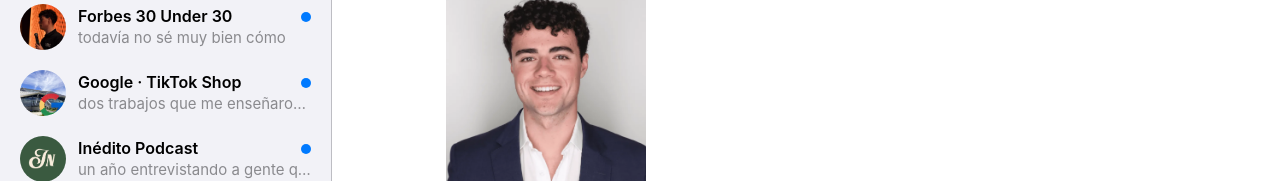
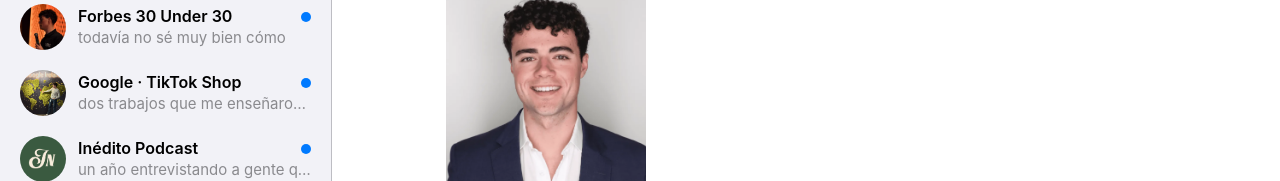
Before and after one commit to luischacon1/CV_landing, a Next.js app: page / in a window 1280 px wide. Shown: the part 263-444 px from the top of the page. Built offline with nearby package versions, Linux system fonts and the light colour scheme.

Commit message:
Foto de Google Dublín en el capítulo de Google
Co-Authored-By: Claude Fable 5.1 <noreply@anthropic.com>
Claude-Session: https://claude.ai/code/session_0176zyo4cfGhaymxqbJtmhmF

```diff
--- a/src/app/content/chapters.js
+++ b/src/app/content/chapters.js
@@ -79,12 +79,14 @@ export const chapters = [
   {
     id: "google",
     chip: "Google y TikTok",
-    row: { title: "Google · TikTok Shop", preview: "dos trabajos que me enseñaron mucho" },
+    row: { title: "Google · TikTok Shop", preview: "dos trabajos que me enseñaron mucho", image: "/media/google-dublin.webp" },
     messages: [
       { kind: "text", text: "entré de becario en TikTok Shop España y acabé con contrato, ayudando a marcas a vender en la plataforma y a creadores de medio europa a vivir de ello. aprendí a vender de verdad, que es distinto de lo que uno se imagina" },
       { kind: "text", text: "después pasé el verano de 2026 en Google, en Dublín, en el equipo de ventas para el mercado de UK. tres meses muy intensos" },
+      { kind: "photos", photos: [P("google-dublin", 1332, 1400, "Luis en la oficina de Google en Dublín, señalando Irlanda en un mapa")] },
+      { kind: "text", text: "por si no quedaba claro dónde estaba" },
       { kind: "photos", photos: [P("google-hq", 1050, 1400, "Luis en la sede de Google"), P("google-inside", 1050, 1400, "Dentro de las oficinas de Google"), P("meta-hq", 1050, 1400, "Luis en la sede de Meta")] },
-      { kind: "text", text: "estas son de mucho antes, de la primera vez que pisé Silicon Valley. una noche en San Francisco conocí a dos españoles en una cola, Guille y Jaime, y al día siguiente me estaban enseñando las oficinas de Meta y Google. la gente buena es lo mejor que te puede pasar" },
+      { kind: "text", text: "estas otras son de mucho antes, de la primera vez que pisé Silicon Valley. una noche en San Francisco conocí a dos españoles en una cola, Guille y Jaime, y al día siguiente me estaban enseñando las oficinas de Meta y Google. la gente buena es lo mejor que te puede pasar" },
       { kind: "text", text: "al acabar en Google tuve que elegir entre seguir por ahí o volver a Madrid y dedicarme a ICON del todo. elegí volver" },
       { kind: "text", text: "no sé si fue lo más listo. de momento es lo que me hace levantarme con ganas, que ya es bastante" },
     ],
```
Also changed, not shown: public/media/google-dublin.webp (added).
